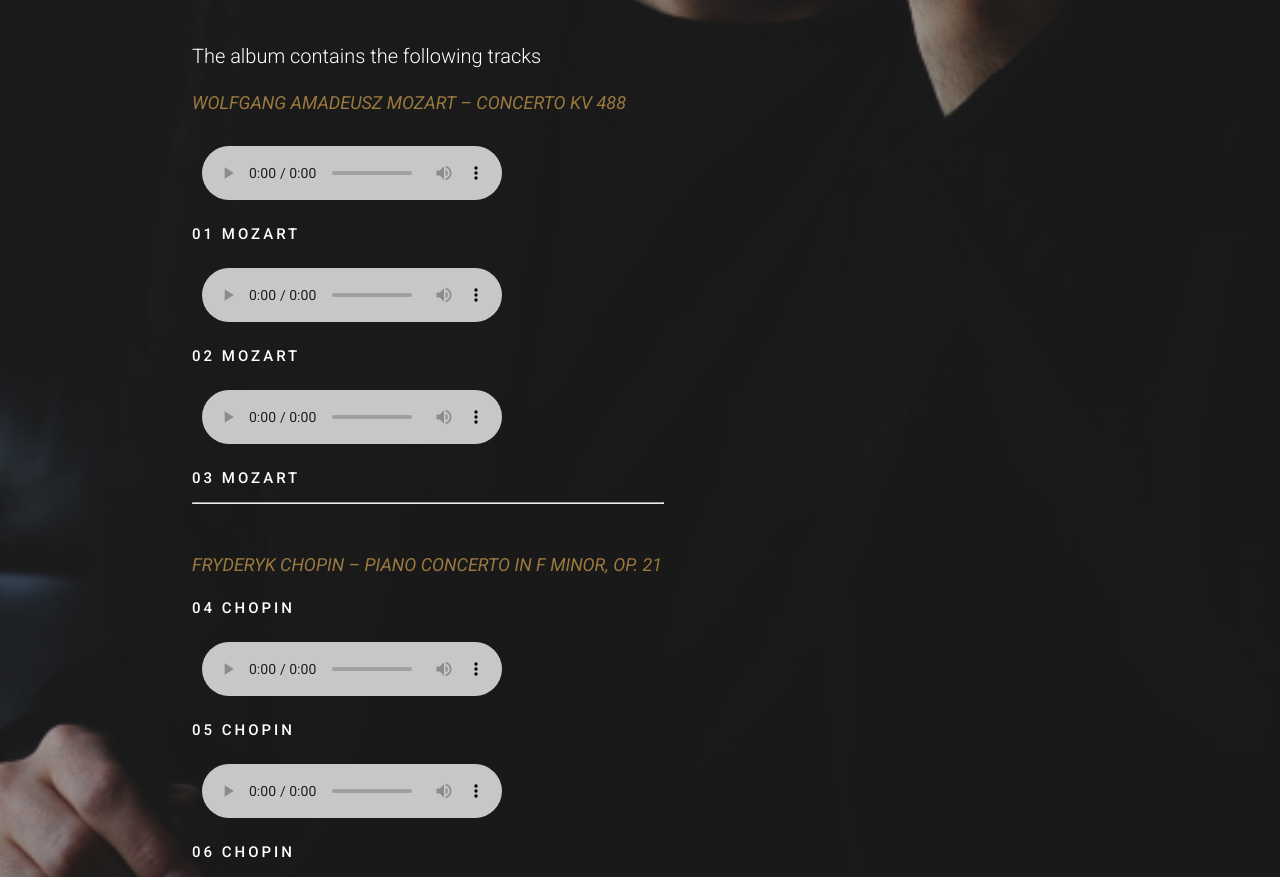
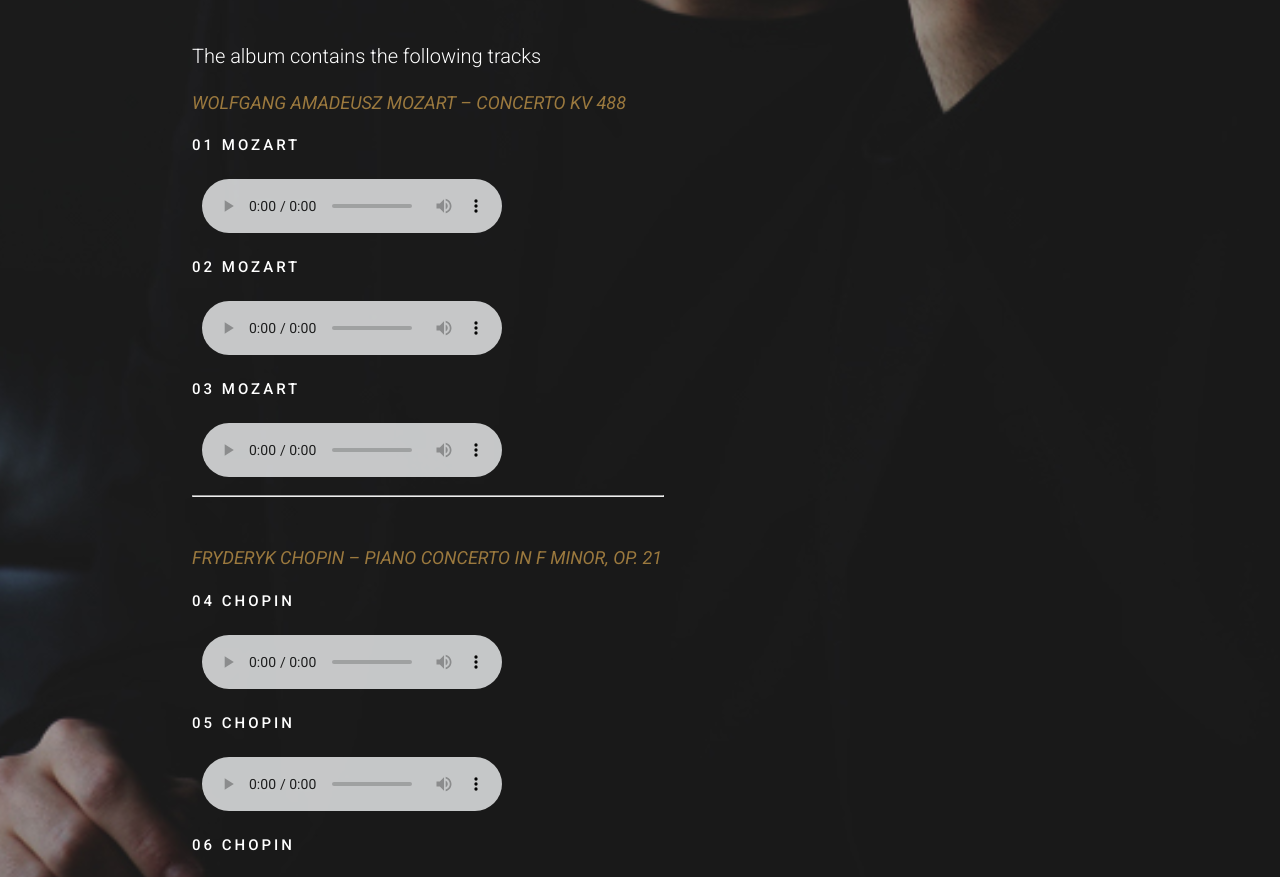
Before and after one commit to Natheidi/LukaszByrdy-portfolio, a React (Create React App) app: page / in a window 1280 px wide. Shown: the part 4080-4957 px from the top of the page. Built offline with nearby package versions, Linux system fonts and the light colour scheme.

Commit message:
changes - disc

```diff
--- a/src/components/Disc/Disc.js
+++ b/src/components/Disc/Disc.js
@@ -11,7 +11,7 @@ const Disc = () => {
                 </h3>
                 <div className='cd-flex'>
                     <div className='cd-container'>
-                        <img className='cd-img' src={require('../../assets/img/cd.jpg')} alt='cd'/>
+                        <img className='cd-img' src={require('../../assets/img/cd.jpg')} alt='cd' />
                         <img className='cd-img' src={require('../../assets/img/cd2.jpg')} alt='cd' />
                     </div>
                     <div className='text-c'>
@@ -30,21 +30,21 @@ const Disc = () => {
                     <div className='audio-small-section'>
                         <h4 className='title-playlist'>{t('disc.playlist')}</h4>
                         <h4 className='title-playlist2'>WOLFGANG AMADEUSZ  MOZART – CONCERTO KV 488</h4>
+
+                        <p className='audio-text'>01 MOZART</p>
                         <audio controls className='audio-clips'>
                             <source src={require('../../assets/audio/01_MOZART_A-dur_Koncert1.mp3')} type="audio/mpeg" />
+                        </audio>
 
-                        </audio>
-                        <p className='audio-text'>01 MOZART</p>
+                        <p className='audio-text'>02 MOZART</p>
                         <audio controls className='audio-clips'>
                             <source src={require('../../assets/audio/02_MOZART_A-dur_Koncert2.mp3')} type="audio/mpeg" />
+                        </audio>
 
-                        </audio>
-                        <p className='audio-text'>02 MOZART</p>
+                        <p className='audio-text'>03 MOZART</p>
                         <audio controls className='audio-clips'>
                             <source src={require('../../assets/audio/03_MOZART_A-dur_Koncert3.mp3')} type="audio/mpeg" />
-
                         </audio>
-                        <p className='audio-text'>03 MOZART</p>
                     </div>
                     <hr className='line'></hr>
                     <div className='audio-small-section'>
```
